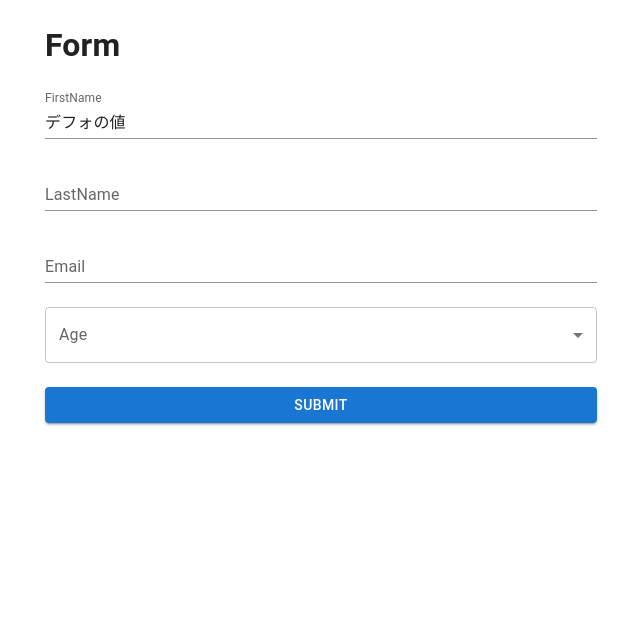
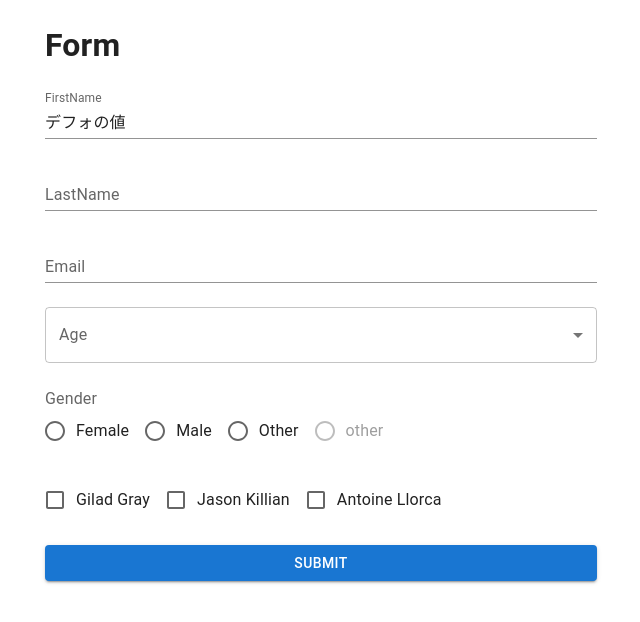
Before and after one commit to mkt-engr/vite-react-hook-form-zod, a React (Vite) app: page /mui01 in a window 1280 px wide. Shown: the top 622 px of the page, without its empty margins (319-959 px from the left). Built offline with nearby package versions, Linux system fonts and the light colour scheme.

Commit message:
Enumを使ってラジオボタンのバリデーション

```diff
--- a/src/WithMUI01.tsx
+++ b/src/WithMUI01.tsx
@@ -6,6 +6,13 @@ import {
   Stack,
   Button,
   MenuItem,
+  Checkbox,
+  FormControlLabel,
+  FormGroup,
+  FormLabel,
+  Radio,
+  RadioGroup,
+  FormHelperText,
 } from "@mui/material";
 import { zodResolver } from "@hookform/resolvers/zod";
 import z from "zod";
@@ -14,13 +21,22 @@ import z from "zod";
 const schema = z.object({
   firstName: z.string().min(1, { message: "なんか入れて from Zod" }),
   lastName: z.string().min(4, { message: "4文字以上入力して from Zod" }),
-  email: z.string().email({ message: "メールの形式で入れてくれよ" }),
+  email: z.string().email({ message: "メールの形式で入れてくれよ from Zod" }),
   age: z
     .number({
       required_error: "Age is required",
       invalid_type_error: "数値で入れてちょ",
     })
     .min(20, { message: "20以上でよろ" }),
+  // gender: z.string({ invalid_type_error: "なんか入力してーや" }),
+  gender: z.enum(["female", "male"], {
+    // required_error: "fじえ",
+    // invalid_type_error: "type error from zod",
+    errorMap: (i, c) => {
+      console.log(i, c);
+      return { message: "errorMap" };
+    },
+  }),
 });
 
 type IFormInput = z.infer<typeof schema>;
@@ -42,6 +58,7 @@ const WithMUI01 = () => {
   });
   console.log({ errors });
   const onSubmit: SubmitHandler<IFormInput> = (data) => {
+    //バリデーションを通過した時に実行される
     console.log(data);
   };
 
@@ -96,6 +113,74 @@ const WithMUI01 = () => {
               <MenuItem value={30}>Thirty</MenuItem>
             </TextField>
           </FormControl>
+          <FormControl error={!!errors.gender}>
+            <FormLabel id="demo-row-radio-buttons-group-label">
+              Gender
+            </FormLabel>
+            <RadioGroup
+              row
+              aria-labelledby="demo-row-radio-buttons-group-label"
+            >
+              <FormControlLabel
+                value="female"
+                control={<Radio />}
+                label="Female"
+                {...register("gender")}
+              />
+              <FormControlLabel
+                value="male"
+                control={<Radio />}
+                label="Male"
+                {...register("gender")}
+              />
+              <FormControlLabel
+                value="other"
+                control={<Radio />}
+                label="Other"
+                {...register("gender")}
+              />
+              <FormControlLabel
+                value="disabled"
+                disabled
+                control={<Radio />}
+                label="other"
+                {...register("gender")}
+              />
+            </RadioGroup>
+            <FormHelperText>{errors.gender?.message}</FormHelperText>
+          </FormControl>
+          <FormGroup row>
+            <FormControlLabel
+              control={
+                <Checkbox
+                  // checked={gilad}
+                  // onChange={handleChange}
+                  name="gilad"
+                />
+              }
+              label="Gilad Gray"
+            />
+            <FormControlLabel
+              control={
+                <Checkbox
+                  // checked={jason}
+                  // onChange={handleChange}
+                  name="jason"
+                />
+              }
+              label="Jason Killian"
+            />
+            <FormControlLabel
+              control={
+                <Checkbox
+                  // checked={antoine}
+                  // onChange={handleChange}
+                  name="antoine"
+                />
+              }
+              label="Antoine Llorca"
+            />
+          </FormGroup>
           <Button color="primary" variant="contained" type="submit">
             Submit
           </Button>
```
